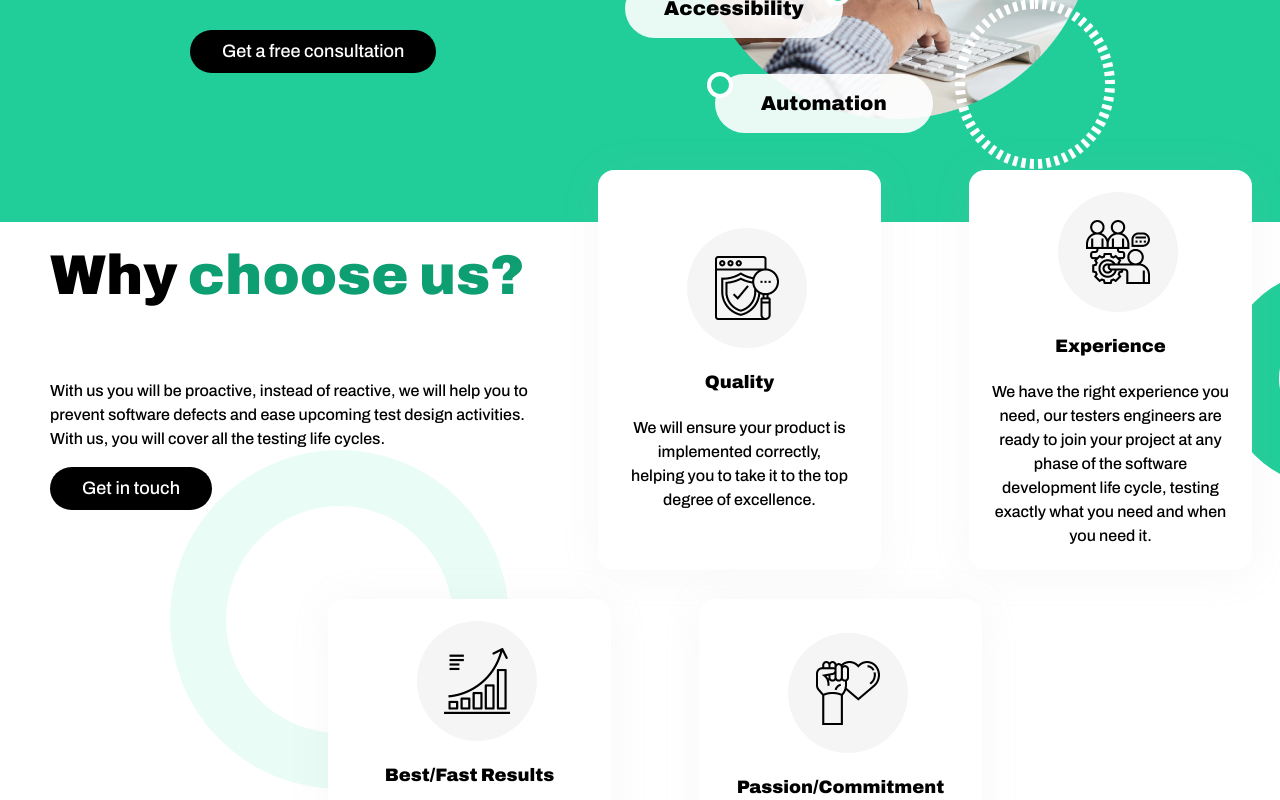
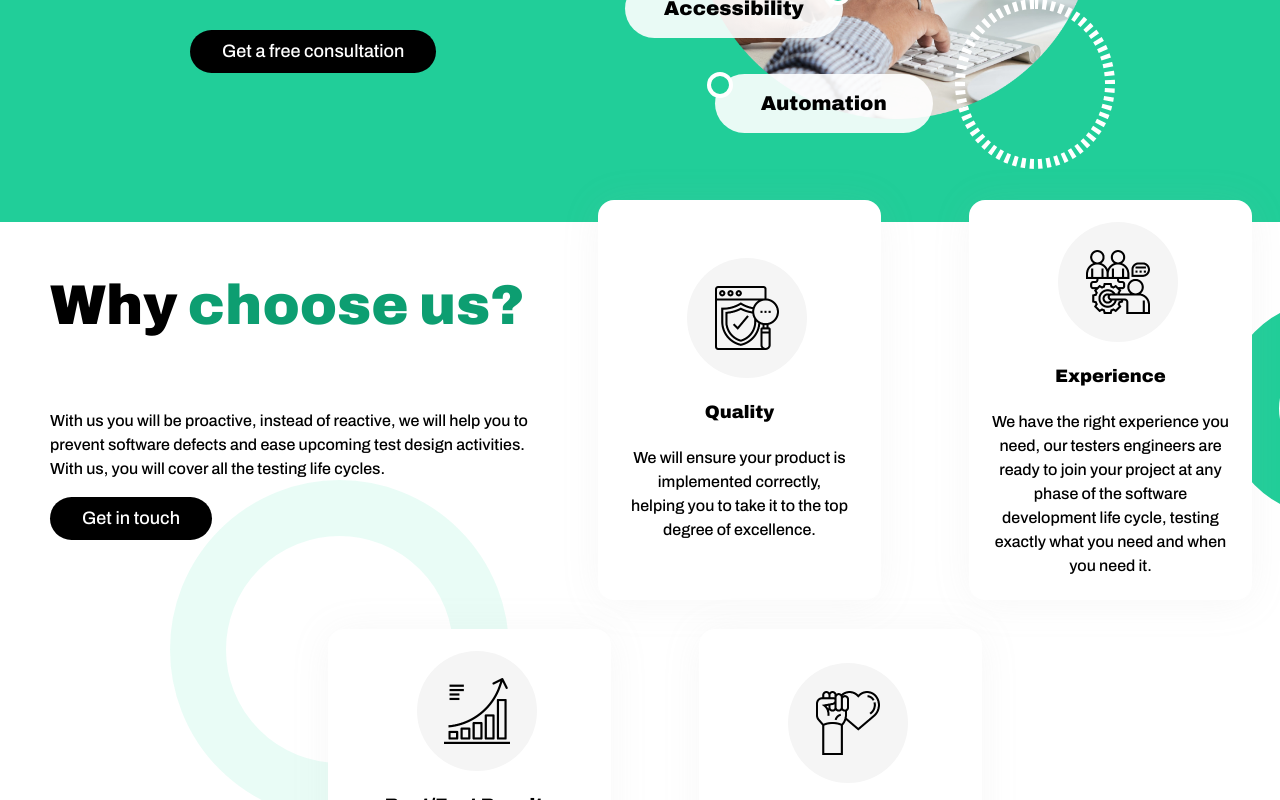
Before and after one commit to a11ysolutions/website, a React (Create React App) app: page / in a window 1280 px wide. Shown: the part 428-1228 px from the top of the page. Built offline with nearby package versions, Linux system fonts and the light colour scheme.

Commit message:
fix: adjust clients card width and qualities margin top

```diff
--- a/src/Components/UI/Clients/Clients.css
+++ b/src/Components/UI/Clients/Clients.css
@@ -7,7 +7,7 @@
   font: normal normal 900 32px/40px Archivo;
 }
 
-.clients-bicolored-text{
+.clients-bicolored-text {
   display: flex;
   flex-direction: column;
   align-items: center;
@@ -55,7 +55,7 @@
 
 @media (min-width: 1200px) {
   .clients-img-card {
-    width: 310px;
+    width: 270px;
     height: 120px;
   }
   .clients-img-card img {
--- a/src/Components/UI/Qualities/Qualities.css
+++ b/src/Components/UI/Qualities/Qualities.css
@@ -110,7 +110,7 @@
   .why-choose-us-qualities {
     display: flex;
     flex-direction: row;
-    margin-top: 30px;
+    margin-top: 60px;
     /* column-gap: 140px; */
   }
   .why-choose-us-qualities {
```
